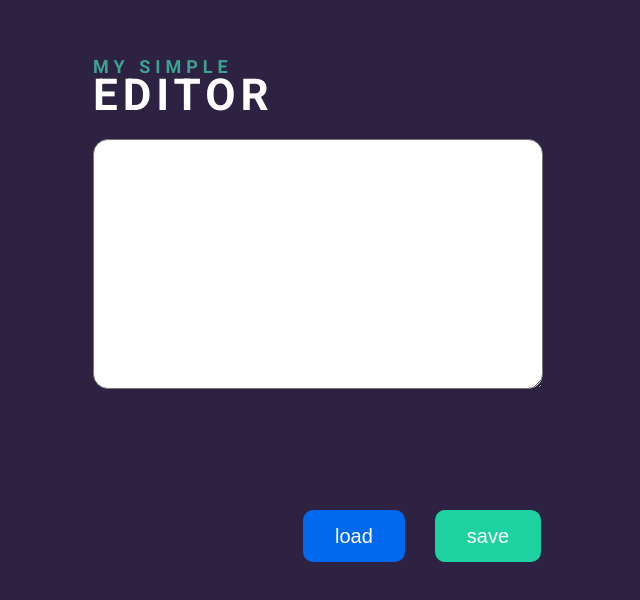
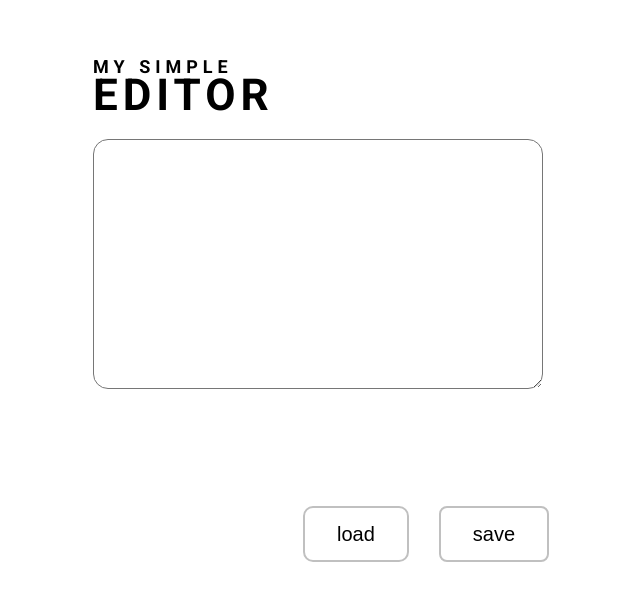
Before and after one commit to MariuszMazyrko/wk_VIII_08.07.2019, a website: page src/content/index.html in a window 1280 px wide. Shown: the part 158-758 px from the top of the page, without its empty margins (322-962 px from the left). Drawn offline with nearby package versions, Linux system fonts and the light colour scheme; files that its build step writes are made by us from their sources.

Commit message:
black&white_ theme

```diff
--- a/src/scss/main.scss
+++ b/src/scss/main.scss
@@ -13,7 +13,7 @@ html {
 
 body {
   color: $yellow;
-  background: $violet;
+  background: white;
   height: 50em;
   min-width: 500px;
   display: flex;
@@ -29,7 +29,7 @@ body {
       .text__box {
         display: block;
         position: relative;
-        color: white;
+        color: black;
         font-family: Arial, sans-serif;
       }
     }
@@ -37,14 +37,14 @@ body {
     h1 {
       letter-spacing: 5px;
       line-height: 0px;
-      color: #4bf7c99a;
+      color: black;
       font-family: 'Roboto',
         sans-serif;
       font-size: 18px;
     }
 
     .logo__text {
-      color: #fff;
+      color: black;
       font-size: 44px;
       border: -10px;
       margin-top: 28px;
@@ -74,12 +74,12 @@ body {
       .button__load--js {
         display: inline-block;
         border-radius: 10px;
-        border: none;
+        border: 2px solid silver;
         padding: 1rem 2rem;
         margin: 0 30px 0 0;
         text-decoration: none;
-        background: #0069ed;
-        color: #ffffff;
+        background: none;
+        color: black;
         font-family: sans-serif;
         font-size: 1.25rem;
         line-height: 1;
@@ -93,7 +93,7 @@ body {
 
       .button__load--js:hover,
       button:focus {
-        background: #0053ba;
+        background: silver;
       }
 
       .button__load--js:focus {
@@ -109,13 +109,14 @@ body {
 
       .button__save--js {
         display: inline-block;
-        border: none;
-        border-radius: 10px;
+        border: 2px solid silver;
+
+        border-radius: 8px;
         padding: 1rem 2rem;
         margin: 0;
         text-decoration: none;
-        background: #1dd1a1;
-        color: #ffffff;
+        background: white;
+        color: black;
         font-family: sans-serif;
         font-size: 1.25rem;
         line-height: 1;
@@ -128,7 +129,7 @@ body {
 
       .button__save--js:hover,
       button:focus {
-        background: #10ac84;
+        background: silver;
       }
 
       .button__save--js:focus {
```
